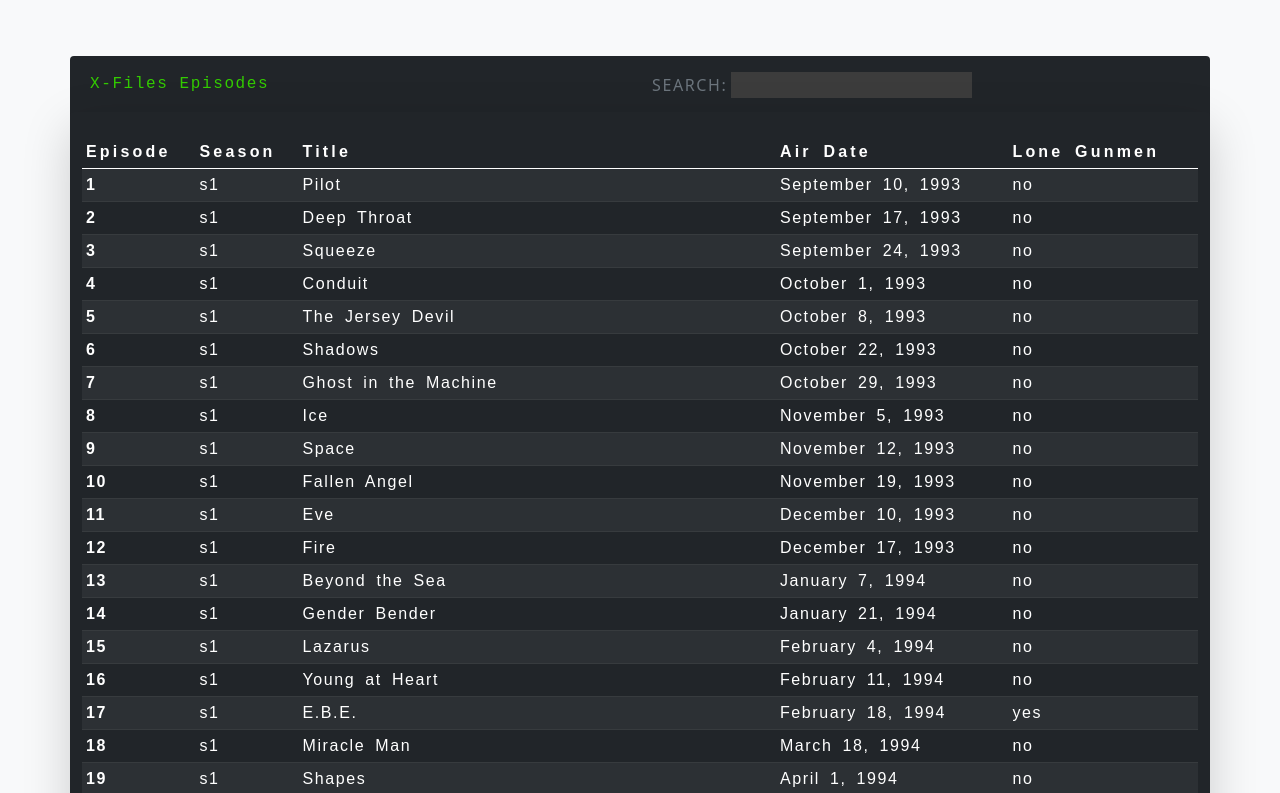
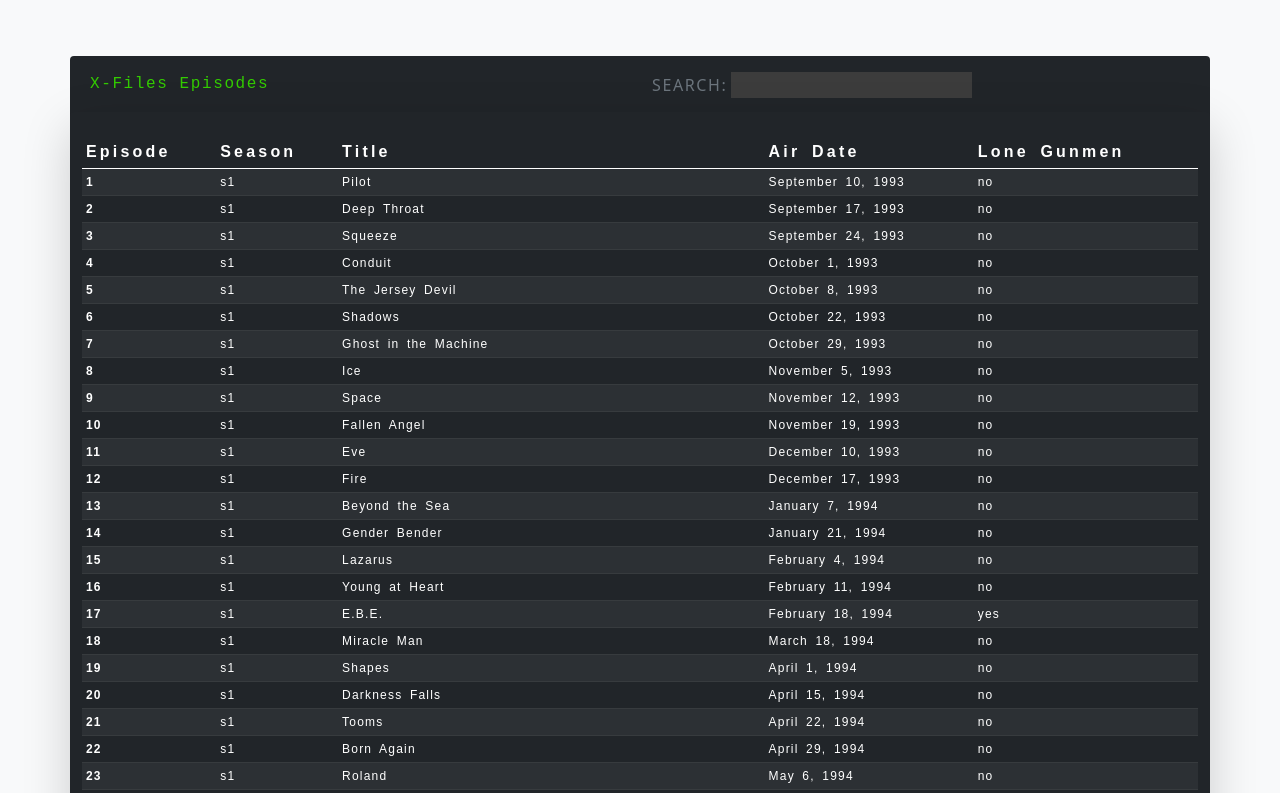
Before and after one commit to rootVIII/searchable_bootstrap_table, a website: page index.html in a window 1280 px wide. Shown: the top 793 px of the page. Drawn offline with nearby package versions, Linux system fonts and the light colour scheme.

Commit message:
smaller font size in tbody

```diff
--- a/index.html
+++ b/index.html
@@ -41,9 +41,10 @@
             letter-spacing: 0.2em;
             word-spacing: 0.25em;
         }
-        tbody {
+        #tableBody {
             letter-spacing: 0.1em;
             word-spacing: 0.25em;
+            font-size: 0.75em;
         }
     </style>
 </head>
```
